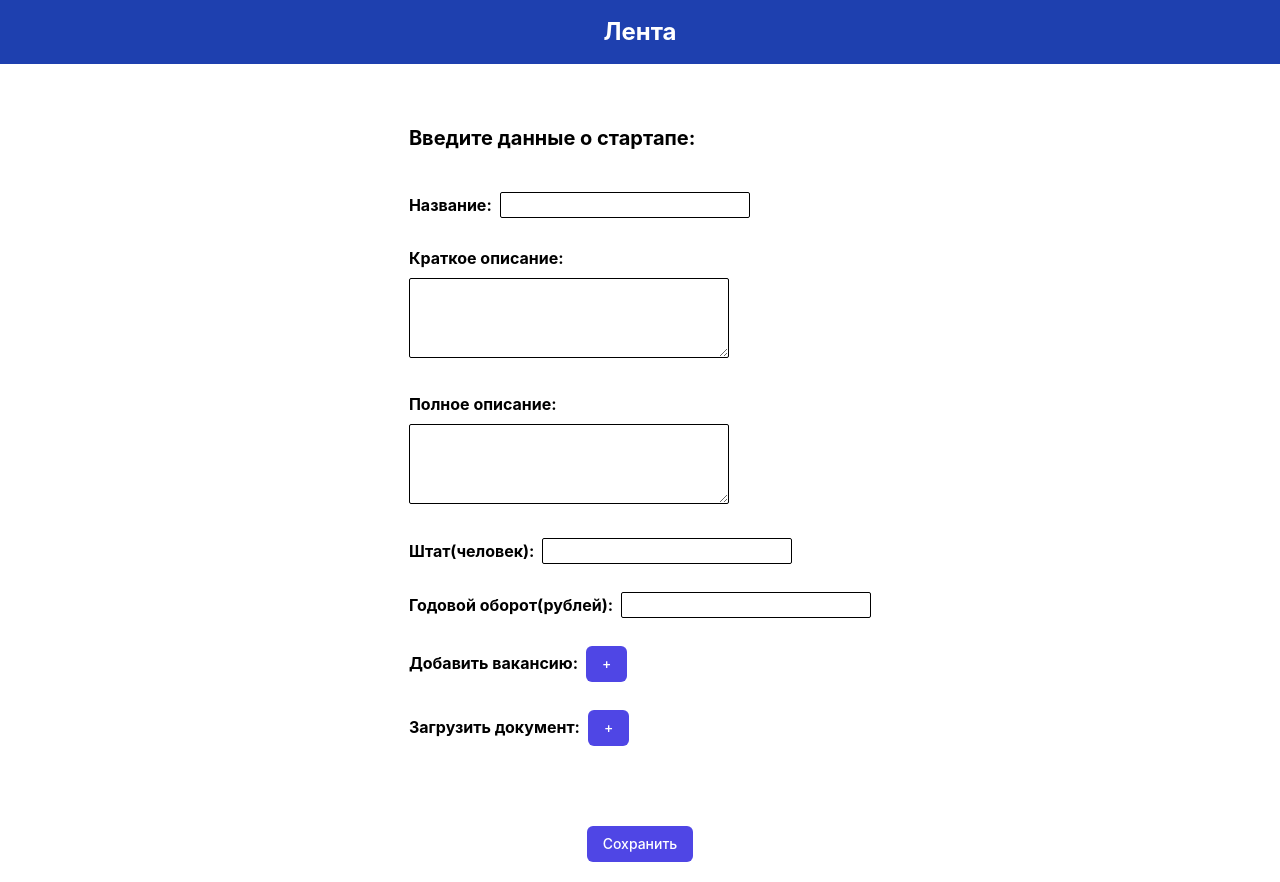
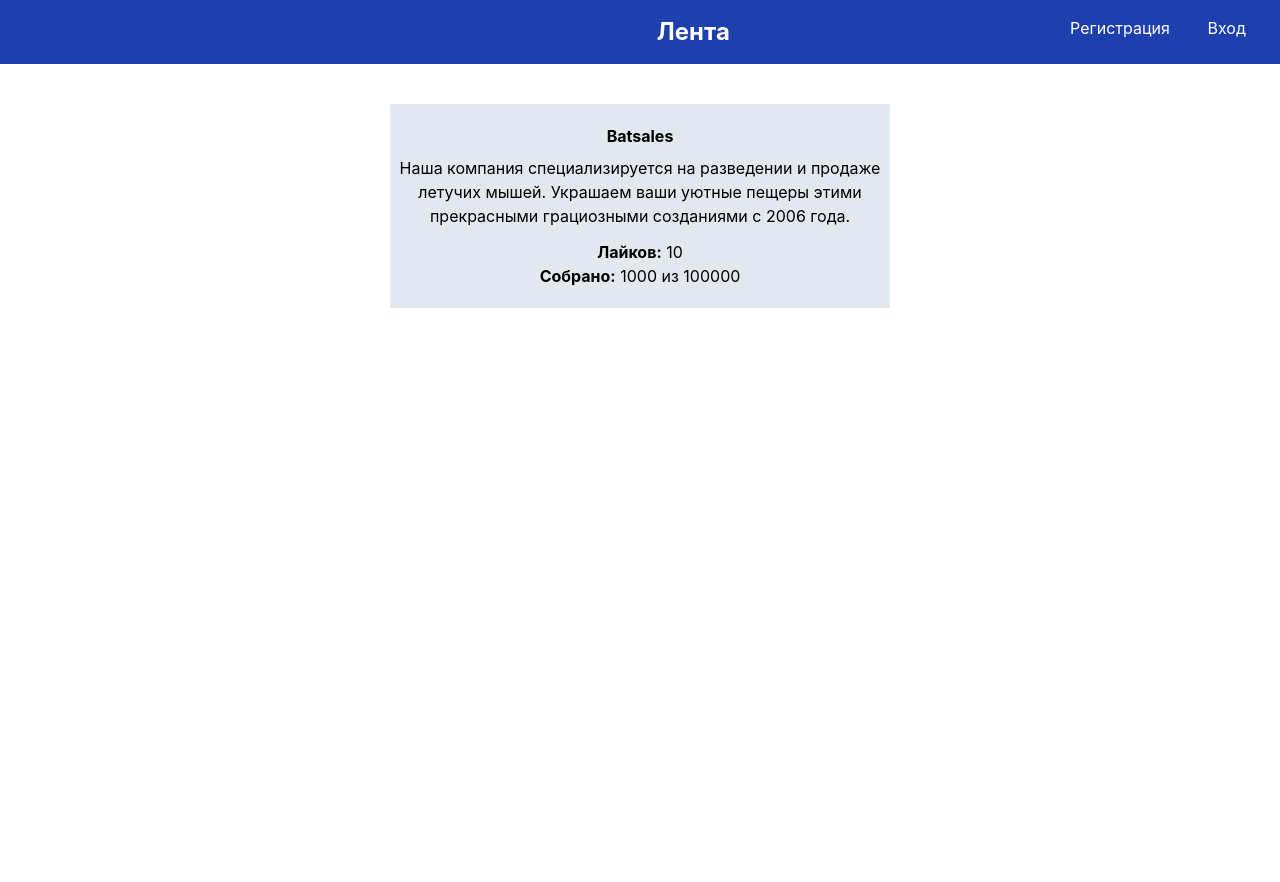
Before and after one commit to cloudbruh/trustartup-frontend, a React (Create React App) app in the folder react-app/: page / in a window 1280 px wide. After the commit the page ends 800 px from the top, so only its background shows below. Built offline with nearby package versions, Linux system fonts and the light colour scheme.

Commit message:
Начал добавлять навигацию и добавил стили для входа и регистрации

```diff
--- a/react-app/package.json
+++ b/react-app/package.json
@@ -8,6 +8,7 @@
     "@testing-library/user-event": "^13.5.0",
     "react": "^17.0.2",
     "react-dom": "^17.0.2",
+    "react-router-dom": "^6.2.1",
     "react-scripts": "5.0.0",
     "web-vitals": "^2.1.4"
   },
--- a/react-app/public/index.html
+++ b/react-app/public/index.html
@@ -26,7 +26,7 @@
     -->
     <title>React App</title>
   </head>
-  <body class="h-full">
+  <body>
     <noscript>You need to enable JavaScript to run this app.</noscript>
     <div id="root"></div>
     <!--
--- a/react-app/src/AddStartup.js
+++ b/react-app/src/AddStartup.js
@@ -14,7 +14,7 @@ class AddStartup extends React.Component {
                 <div className='mx-auto w-fit mt-10 p-5 flex flex-col justify-center'>
                     <h1 className='font-bold text-xl mb-10'>Введите данные о стартапе:</h1>
                     <div className='name mb-7'>
-                        <label htmlFor='name' className='font-bold mr-2'>Название:</label>
+                        <label htmlFor='name' className='font-bold mr-2 mb-2 block'>Название:</label>
                         <input type='text' id='name' className='border border-solid rounded-sm'/>
                     </div>
                     <div className='short-desc mb-7'>
@@ -26,11 +26,11 @@ class AddStartup extends React.Component {
                         <textarea cols='40' rows='5' id='full-desc' className='border border-solid rounded-sm w-80 h-20'/>
                     </div>
                     <div className='staff mb-7'>
-                        <label htmlFor='staff' className='font-bold mr-2'>Штат(человек):</label>
+                        <label htmlFor='staff' className='font-bold mr-2 mb-2 block'>Штат(человек):</label>
                         <input type='text' id='staff' className='border border-solid rounded-sm'/>
                     </div>
                     <div className='turnover mb-7'>
-                        <label htmlFor='turnover' className='font-bold mr-2'>Годовой оборот(рублей):</label>
+                        <label htmlFor='turnover' className='font-bold mr-2 mb-2 block'>Годовой оборот(рублей):</label>
                         <input type='text' id='turnover' className='border border-solid rounded-sm'/>
                     </div>
                     <div className='vaccancies mb-7'>
--- a/react-app/src/App.js
+++ b/react-app/src/App.js
@@ -5,6 +5,12 @@ import Register from './Register'
 import Startup from './Startup'
 import PersonalArea from './PersonalArea'
 import AddStartup from './AddStartup'
+import MainPage from './MainPage'
+import Enter from './Enter'
+import {BrowserRouter as Router,
+        Routes,
+        Route,
+        Link} from 'react-router-dom'
 
 class App extends React.Component {
 
@@ -15,12 +21,25 @@ class App extends React.Component {
         return (
             <>
                 <header className='top-bar bg-blue h-16'>
-                    <h1 className='title text-center font-bold text-white text-2xl'><span className='inline-block my-4'>{this.state.title}</span></h1>
-                    <div className='login'>
-
+                    <div className='flex flex-row'>
+                        <div className='basis-10/12'>
+                            <p className='title ml-80 text-center font-bold text-white text-2xl'><span className='inline-block my-4'>{this.state.title}</span></p>
+                        </div>
+                        <div className='signup mt-4 basis-1/12 text-center text-white'>
+                            <Link to='/signup'><p>Регистрация</p></Link>
+                        </div>
+                        <div className='mt-4 basis-1/12 text-center text-white'>
+                            <Link to='/login'><p>Вход</p></Link>
+                        </div>
                     </div>
                 </header>
-                    <AddStartup/>
+                <Routes>
+                    <Route exact path='/' element={<MainPage/>}/>
+                    <Route exact path='/login' element={<Enter/>}/>
+                    <Route exact path='/signup' element={<Register/>}/>
+                    <Route exact path='/startup' element={<Startup/>}/>
+                    <Route exact path='/addstartup' element={<AddStartup/>}/>
+                </Routes>
                 <footer className='bot-bar'>
 
                 </footer>
--- a/react-app/src/Card.js
+++ b/react-app/src/Card.js
@@ -1,34 +1,30 @@
 import React from 'react';
+import {Link} from 'react-router-dom'
 
 class Card extends React.Component {
 
     state = {
         title: 'Batsales',
         text: 'Наша компания специализируется на разведении и продаже летучих мышей. Украшаем ваши уютные пещеры этими прекрасными грациозными созданиями с 2006 года.',
-        rate: 4,
-        staff: 10,
-        places: 3,
-        turnover: 1000
+        likes: 10,
+        amount: 1000,
+        need: 100000
     }
 
     render() {
         return (
-            <div className='card bg-card border-solid mx-auto relative w-2/5 px-2 mb-20'>
-                <div className='mb-3'>
-                    <h1 className='card-title font-bold text-center mb-2'>{this.state.title}</h1>
-                    <p className='card-desc text-center mb-2'>{this.state.text}</p>
-                    <p className='card-rate text-center'>Рейтинг: {this.state.rate}/5</p>
-                </div>
-                <div className='flex flex-row mx-auto w-3/5'>
-                    <div className='mx-4 mb-3'>
-                        <p className='card-staff'>Штат: {this.state.staff}</p>
-                        <p className='card-places'>Вакантных мест: {this.state.places}</p>
+            <Link to='/startup'>
+                <div className='card bg-card border-solid mx-auto relative w-2/5 px-2 py-5 mb-20'>
+                    <div className='mb-3'>
+                        <h1 className='card-title font-bold text-center mb-2'>{this.state.title}</h1>
+                        <p className='card-desc text-center mb-2'>{this.state.text}</p>
                     </div>
-                    <div>
-                        <p className='card-turnover'>Штат: {this.state.turnover}</p>
+                    <div className='text-center'>
+                        <p className='card-staff block'><b>Лайков:</b> {this.state.likes}</p>
+                        <p className='card-places block '><b>Собрано:</b> {this.state.amount} из {this.state.need}</p>
                     </div>
                 </div>
-            </div>
+            </Link>
         )
     }
 }
--- /dev/null
+++ b/react-app/src/CommentCard.js
@@ -0,0 +1,11 @@
+import React from 'react';
+function CommentCard(props) {
+     return (
+        <div className='mx-auto text-center w-5/12 h-40 pt-3 mt-10 mb-10 bg-card rounded-xl'>
+            <h2 className='font-bold text-xl mb-5'>{props.author}</h2>
+            <p>{props.text}</p>
+        </div>
+        )
+}
+
+export default CommentCard;
--- a/react-app/src/Enter.js
+++ b/react-app/src/Enter.js
@@ -8,17 +8,17 @@ class Enter extends React.Component {
 
     render() {
         return (
-            <>
-                <div className='enter-email'>
-                    <input type='text' id='enter-email'/>
-                    <label htmlFor='enter-email'>E-mail:</label>
+            <div className='mx-auto w-fit mt-10 p-5 flex flex-col justify-center'>
+                <div className='login-email mb-7'>
+                        <label htmlFor='login-email' className='font-bold mr-2 mb-2 block'>E-mail:</label>
+                        <input type='text' id='login-email' className='border border-solid rounded-sm'/>
                 </div>
-                <div className='enter-pass'>
-                    <input type='password' id='enter-pass'/>
-                    <label htmlFor='enter-pass'>Пароль:</label>
+                <div className='login-pass mb-7'>
+                        <label htmlFor='login-pass' className='font-bold mr-2 mb-2 block'>Пароль:</label>
+                        <input type='text' id='login-pass' className='border border-solid rounded-sm'/>
                 </div>
-                <button className='enter-button'>Вход</button>
-            </>
+                <button className='enter-button py-2 px-4 text-sm font-medium rounded-md text-white bg-indigo-600 hover:bg-indigo-700'>Вход</button>
+            </div>
         )
     }
 }
--- a/react-app/src/MainPage.js
+++ b/react-app/src/MainPage.js
@@ -12,11 +12,10 @@ class MainPage extends React.Component {
     }
     render() {
         return (
-            <div className='content mt-10 mx-10 flex flex-row'>
+            <div className='content mt-10 px-4 mx-auto'>
                     <ul>
                         <li><Card/></li>
                     </ul>
-                    <Filters/>
             </div>
         )
     }
--- a/react-app/src/Register.js
+++ b/react-app/src/Register.js
@@ -10,25 +10,25 @@ class Register extends React.Component {
 
     render() {
         return (
-            <>
-                <div className='user-name'>
-                    <input type='text' id='user-name'/>
-                    <label htmlFor='name'>ФИО:</label>
+            <div className='mx-auto w-fit mt-10 p-5 flex flex-col justify-center'>
+                <div className='user-name mb-7'>
+                        <label htmlFor='user-name' className='font-bold mr-2 mb-2 block'>ФИО:</label>
+                        <input type='text' id='user-name' className='border border-solid rounded-sm'/>
                 </div>
-                <div className='user-tel'>
-                    <input type='text' id='user-tel'/>
-                    <label htmlFor='user-tel'>Телефон:</label>
+                <div className='user-tel mb-7'>
+                        <label htmlFor='user-tel' className='font-bold mr-2 mb-2 block'>Телефон:</label>
+                        <input type='text' id='user-tel' className='border border-solid rounded-sm'/>
                 </div>
-                <div className='user-email'>
-                    <input type='text' id='user-email'/>
-                    <label htmlFor='user-email'>E-mail:</label>
+                <div className='user-email mb-7'>
+                        <label htmlFor='user-email' className='font-bold mr-2 mb-2 block'>E-mail:</label>
+                        <input type='text' id='user-email' className='border border-solid rounded-sm'/>
                 </div>
-                <div className='password'>
-                    <input type='text' id='password'/>
-                    <label htmlFor='staff'>Штат(человек):</label>
+                <div className='user-pass mb-7'>
+                        <label htmlFor='user-pass' className='font-bold mr-2 mb-2 block'>Пароль:</label>
+                        <input type='password' id='user-pass' className='border border-solid rounded-sm'/>
                 </div>
-                <button className='register-save'>Сохранить</button>
-            </>
+                <button className='register-save py-2 px-4 text-sm font-medium rounded-md text-white bg-indigo-600 hover:bg-indigo-700'>Сохранить</button>
+            </div>
         )
     }
 }
--- a/react-app/src/index.js
+++ b/react-app/src/index.js
@@ -2,5 +2,6 @@ import React from 'react';
 import {render} from 'react-dom';
 import './index.css';
 import App from './App';
+import {BrowserRouter as Router} from 'react-router-dom'
 
-render(<App />, document.getElementById('root'));
+render(<Router><App/></Router>, document.getElementById('root'));
```
Also changed, not shown: react-app/src/Startup.js (+18 -22 lines), 1 other file (tests, documents, lock files or other folders).
